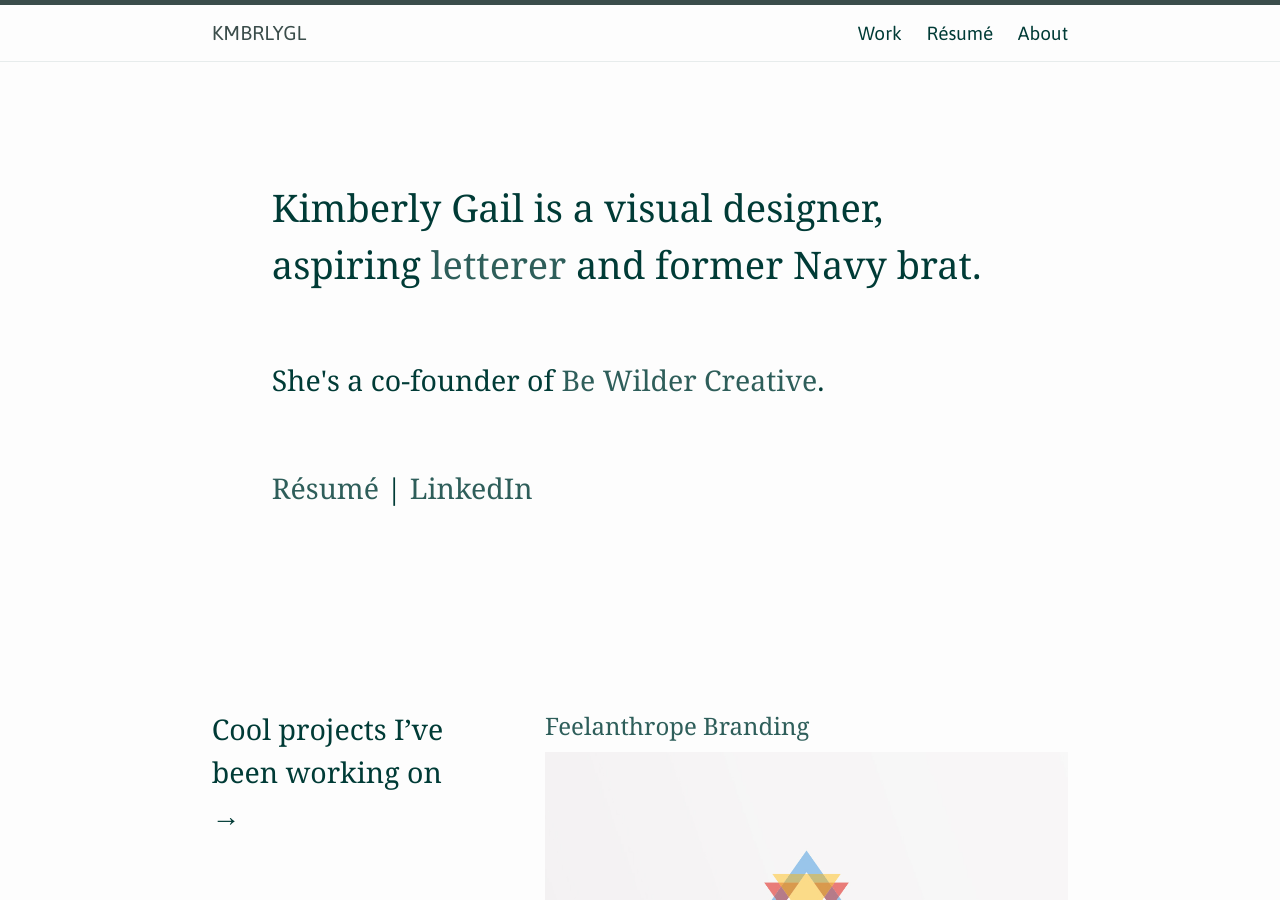
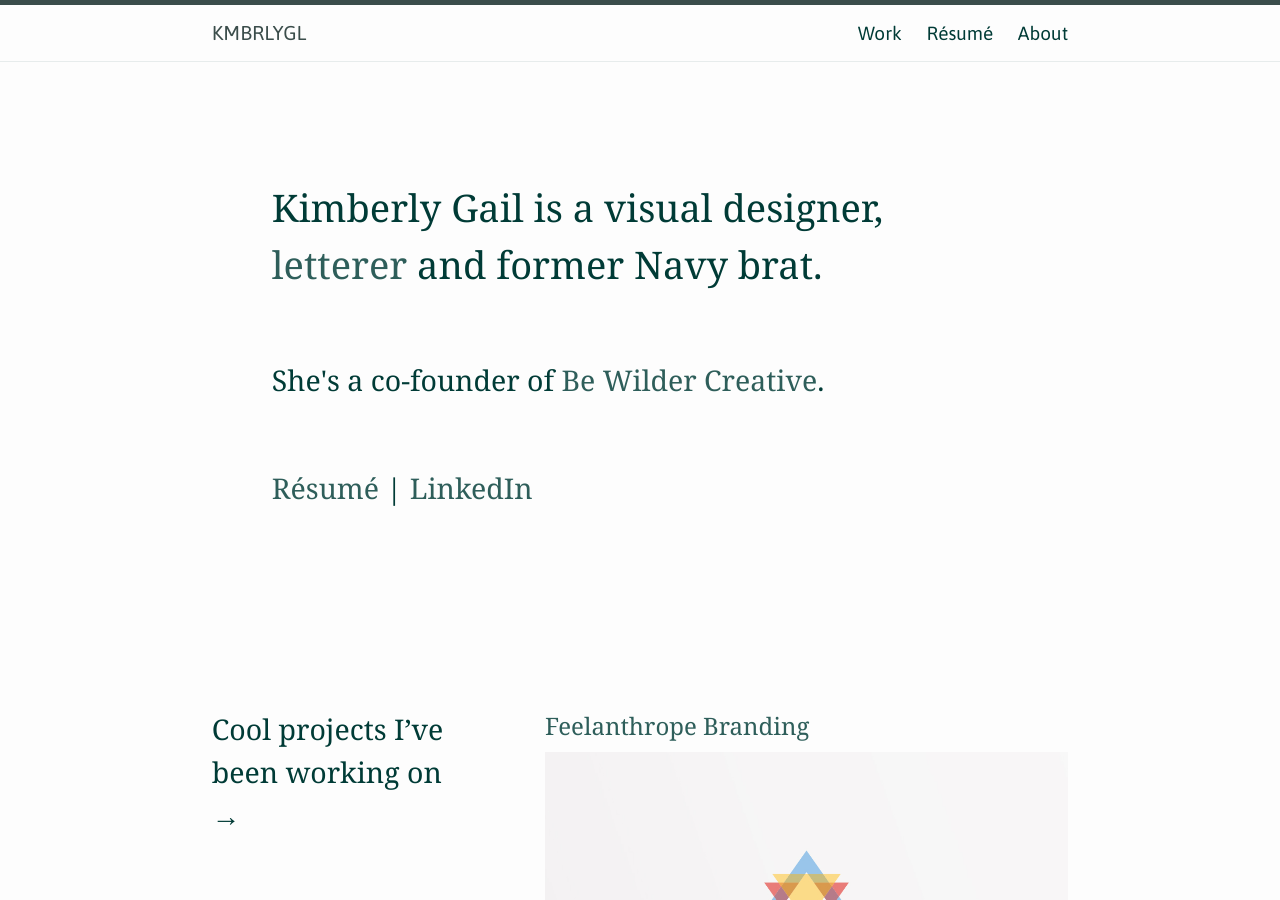
Before and after one commit to kmbrlygl/kmbrlygl.github.io, a Jekyll site: the page built from index.html, in a window 1280 px wide and 900 px high. Built offline with Jekyll 4.4.1, drawn with Linux system fonts in a browser that asks for light colours.

Commit message:
remove "aspiring" because I AM a letter

```diff
--- a/index.html
+++ b/index.html
@@ -4,7 +4,7 @@ layout: default
 
 <div class="wrapper">
     <div class="intro">
-      <h1>Kimberly Gail is a visual designer, aspiring <a href="/work/handlettering/">letterer</a> and former Navy brat.</h1>
+      <h1>Kimberly Gail is a visual designer, <a href="/work/handlettering/">letterer</a> and former Navy brat.</h1>
       <h2>She's a co-founder of <a href="http://bewildercreative.co/">Be Wilder Creative</a>.
       <h2><a href="/assets/klosenara-2018-resume.pdf">Résumé</a> | <a href="https://www.linkedin.com/in/kimberlyglosenara">LinkedIn</a></h2>
       </div>
```
